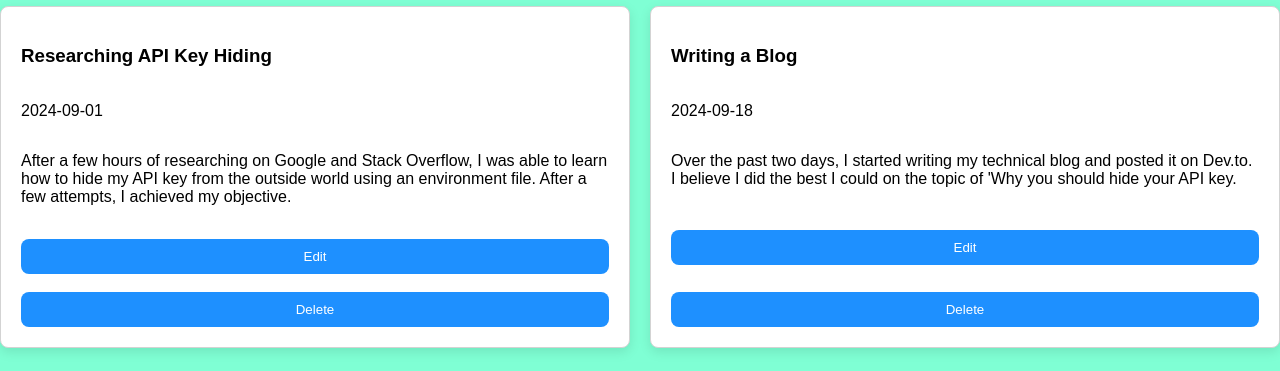
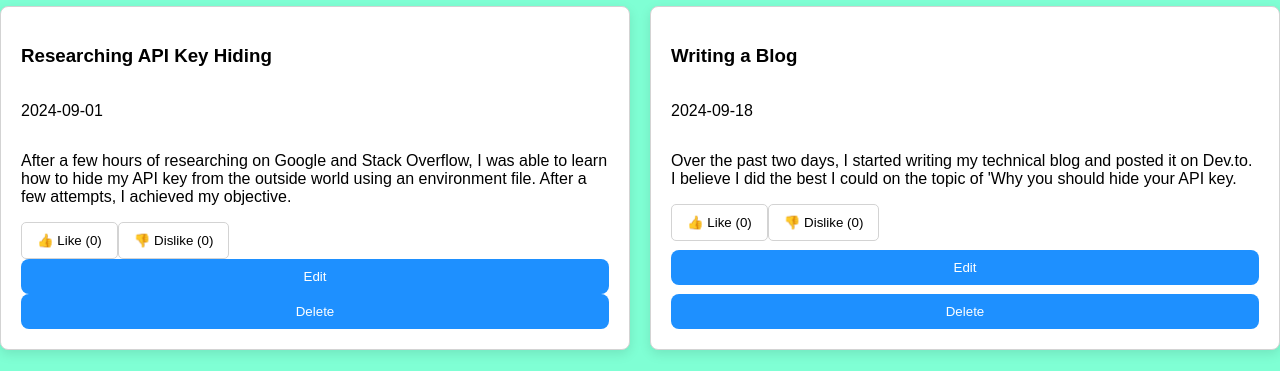
Before and after one commit to jlo128456/Personal_Blog, a website: page index.html in a window 1280 px wide. Shown: the part 93-464 px from the top of the page. Drawn offline with Linux system fonts and the light colour scheme; no server answers.

Commit message:
Fixed iusse with not display like and dislike

```diff
--- a/index.html
+++ b/index.html
@@ -16,12 +16,17 @@
         <!-- Permanent Posts Section -->
         <section id="permanent-posts-container">
             <h2>Permanent Posts</h2>
+            <!-- Flexbox Container for Permanent Posts -->
+            <div class="posts-container"></div>
         </section>
 
         <!-- Reflection Entries Section -->
         <section id="reflection-entries">
             <h2>Personal Reflections</h2>
+            <!-- Add Reflection button placed outside the posts container -->
             <button id="add-new-reflection" class="add-button">Add Reflection</button>
+            <!-- Flexbox Container for Reflections -->
+            <div class="posts-container"></div>
         </section>
 
         <!-- Technical Blog Section -->
@@ -35,7 +40,7 @@
             </div>
 
             <!-- Container for Tech Posts -->
-            <div id="tech-posts" class="tech-posts"></div>
+            <div id="tech-posts" class="posts-container"></div>
         </section>
     </div>
 
--- a/src/main.js
+++ b/src/main.js
@@ -38,7 +38,13 @@ document.addEventListener('DOMContentLoaded', () => {
     let currentIndex = postsPerPage;
 
     const createEl = (tag, props) => Object.assign(document.createElement(tag), props);
-    const clearContainer = container => container.replaceChildren();
+    const clearContainer = container => {
+        [...container.children].forEach(child => {
+            if (child.id !== 'add-new-reflection') {
+                child.remove();
+            }
+        });
+    };
     const saveData = (key, data) => storage.save(key, data);
 
     const handleLikeDislike = (btn, post, type, isReflection) => {
@@ -49,19 +55,35 @@ document.addEventListener('DOMContentLoaded', () => {
 
     const createButton = (text, className, onclick) => createEl('button', { textContent: text, className, onclick });
 
+    const createLikeDislikeButtons = (post, isReflection) => {
+        // Create like and dislike buttons
+        const likeButton = createButton(
+            `👍 Like (${post.likeCount || 0})`,
+            'like-button',
+            () => handleLikeDislike(likeButton, post, 'like', isReflection)
+        );
+
+        const dislikeButton = createButton(
+            `👎 Dislike (${post.dislikeCount || 0})`,
+            'dislike-button',
+            () => handleLikeDislike(dislikeButton, post, 'dislike', isReflection)
+        );
+
+        const likeDislikeContainer = createEl('div', { className: 'like-dislike-container' });
+        likeDislikeContainer.append(likeButton, dislikeButton);
+
+        return likeDislikeContainer;
+    };
+
     const addPostEntry = (post, container, id = null, isTech = false, isReflection = false) => {
         const entry = createEl('div', { className: 'post-entry' });
-        const likeDislike = ['👍 Like', '👎 Dislike'].map((txt, i) => createButton(
-            `${txt} (${i === 0 ? post.likeCount || 0 : post.dislikeCount || 0})`,
-            i === 0 ? 'like-button' : 'dislike-button',
-            () => handleLikeDislike(event.target, post, i === 0 ? 'like' : 'dislike', isReflection)
-        ));
+        const likeDislikeContainer = createLikeDislikeButtons(post, isReflection);
 
         entry.append(
             createEl('h3', { textContent: post.title }),
             createEl('p', { textContent: post.date || 'No Date' }),
             createEl('p', { textContent: post.text || post.description }),
-            createEl('div', { className: 'like-dislike-container' }, likeDislike)
+            likeDislikeContainer // Add the like/dislike buttons
         );
 
         if (isTech) {
@@ -80,7 +102,10 @@ document.addEventListener('DOMContentLoaded', () => {
     };
 
     const loadPosts = (posts, container, isTech = false, isReflection = false) => posts.forEach((post, id) => addPostEntry(post, container, id, isTech, isReflection));
-    const reloadPosts = (container, posts, isTech = false, isReflection = false) => { clearContainer(container); loadPosts(posts, container, isTech, isReflection); };
+    const reloadPosts = (container, posts, isTech = false, isReflection = false) => {
+        clearContainer(container);
+        loadPosts(posts, container, isTech, isReflection);
+    };
 
     const showMainContent = () => {
         containers.postDetailView.style.display = 'none';
@@ -90,7 +115,7 @@ document.addEventListener('DOMContentLoaded', () => {
         displayTechPosts(0, postsPerPage);
         document.body.style.backgroundColor = 'aquamarine';
         window.scrollTo(0, 0);
-        window.location.reload();  // Ensure the main page reloads completely
+        window.location.reload();
     };
 
     const openReadMorePage = url => {
@@ -117,7 +142,7 @@ document.addEventListener('DOMContentLoaded', () => {
                 likeCount: 0,
                 dislikeCount: 0
             }));
-            filteredTechPosts = allTechPosts; // Initial filter is all posts
+            filteredTechPosts = allTechPosts;
             displayTechPosts(0, postsPerPage);
         }).catch(() => containers.techPosts.append(createEl('p', { textContent: 'Failed to load tech posts.' })));
     };
@@ -156,10 +181,7 @@ document.addEventListener('DOMContentLoaded', () => {
 
     const filterTechPosts = () => {
         const filterDate = containers.techDateFilter.value;
-        filteredTechPosts = allTechPosts.filter(post => {
-            const matchesDate = filterDate ? post.date === filterDate : true;
-            return matchesDate;
-        });
+        filteredTechPosts = allTechPosts.filter(post => post.date === filterDate);
         displayTechPosts(0, postsPerPage);
     };
 
```
